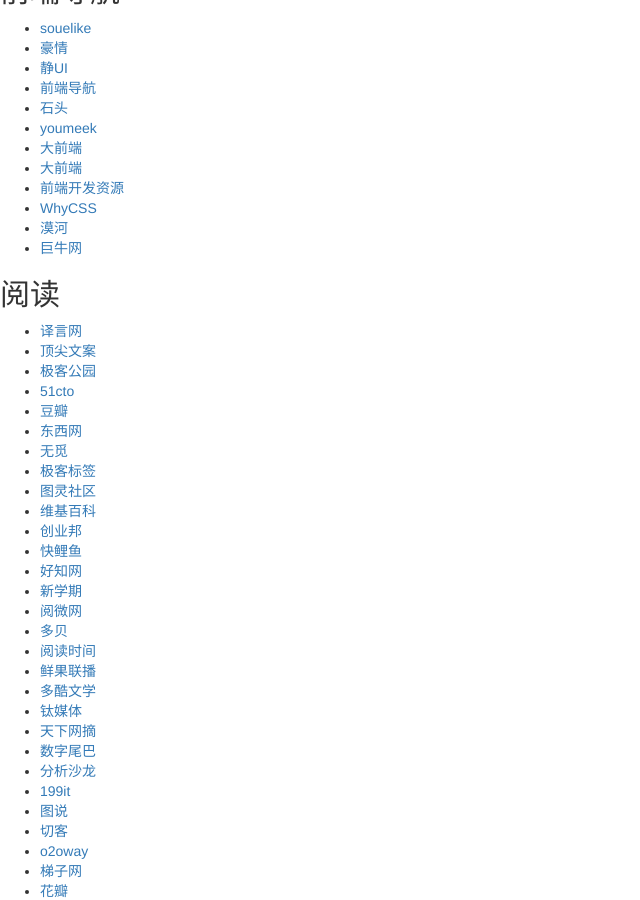
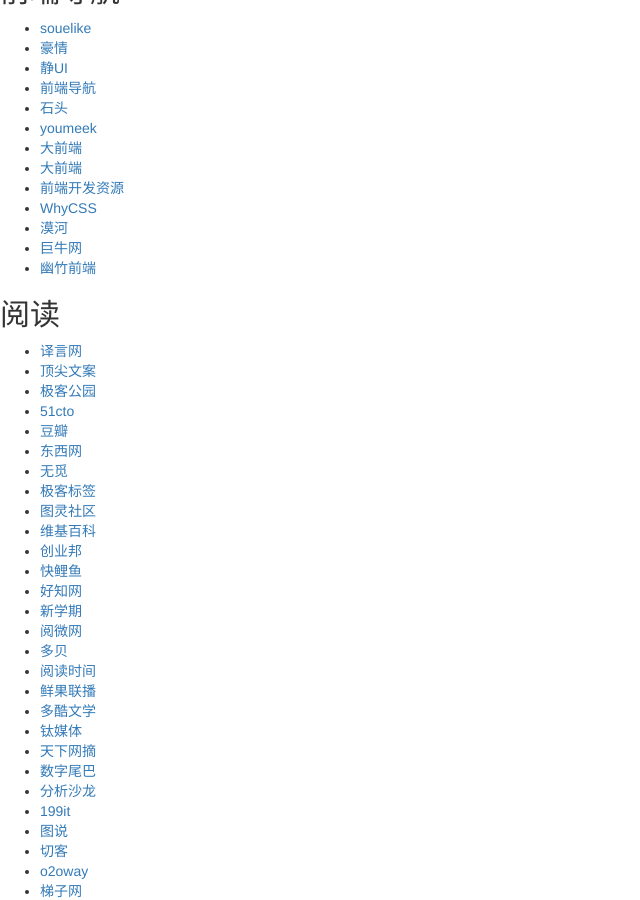
Before and after one commit to wkylin/wkylin.github.com, a Jekyll site: the page built from homelink.html, in a window 1280 px wide and 900 px high, scrolled down 2352 px. Shown: the whole window, without its empty margins (0-640 px from the left). Built offline with Jekyll 4.4.1, drawn with Linux system fonts in a browser that asks for light colours; nearby versions of some CDN libraries; library files that are not in the unit come from our copies; comment, search, counter and statistics services are not loaded.

Commit message:
幽竹前端

```diff
--- a/homelink.html
+++ b/homelink.html
@@ -107,6 +107,7 @@
     <li class="ui-list-item"><a href="http://whycss.com/" target="_blank">WhyCSS</a></li>
     <li class="ui-list-item"><a href="http://mobilehub.io/" target="_blank">漠河</a></li>
     <li class="ui-list-item"><a href="http://www.ijuniu.com/" target="_blank">巨牛网</a></li>
+    <li class="ui-list-item"><a href="http://ubamboo.nokia.la/" target="_blank">幽竹前端</a></li>
 </ul>
 <div class="ui-title fn-clear">
     <h2>阅读</h2>
```
